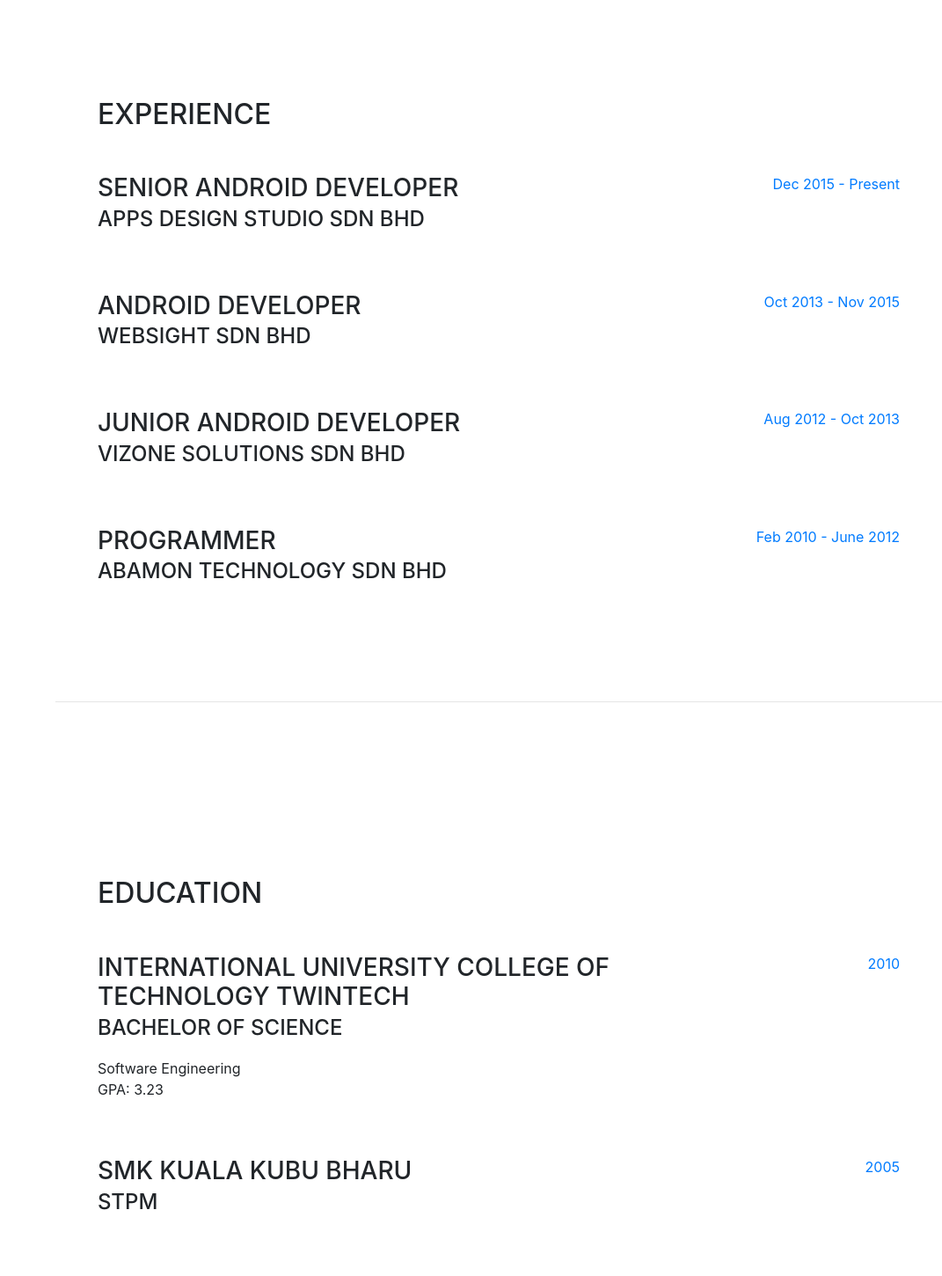
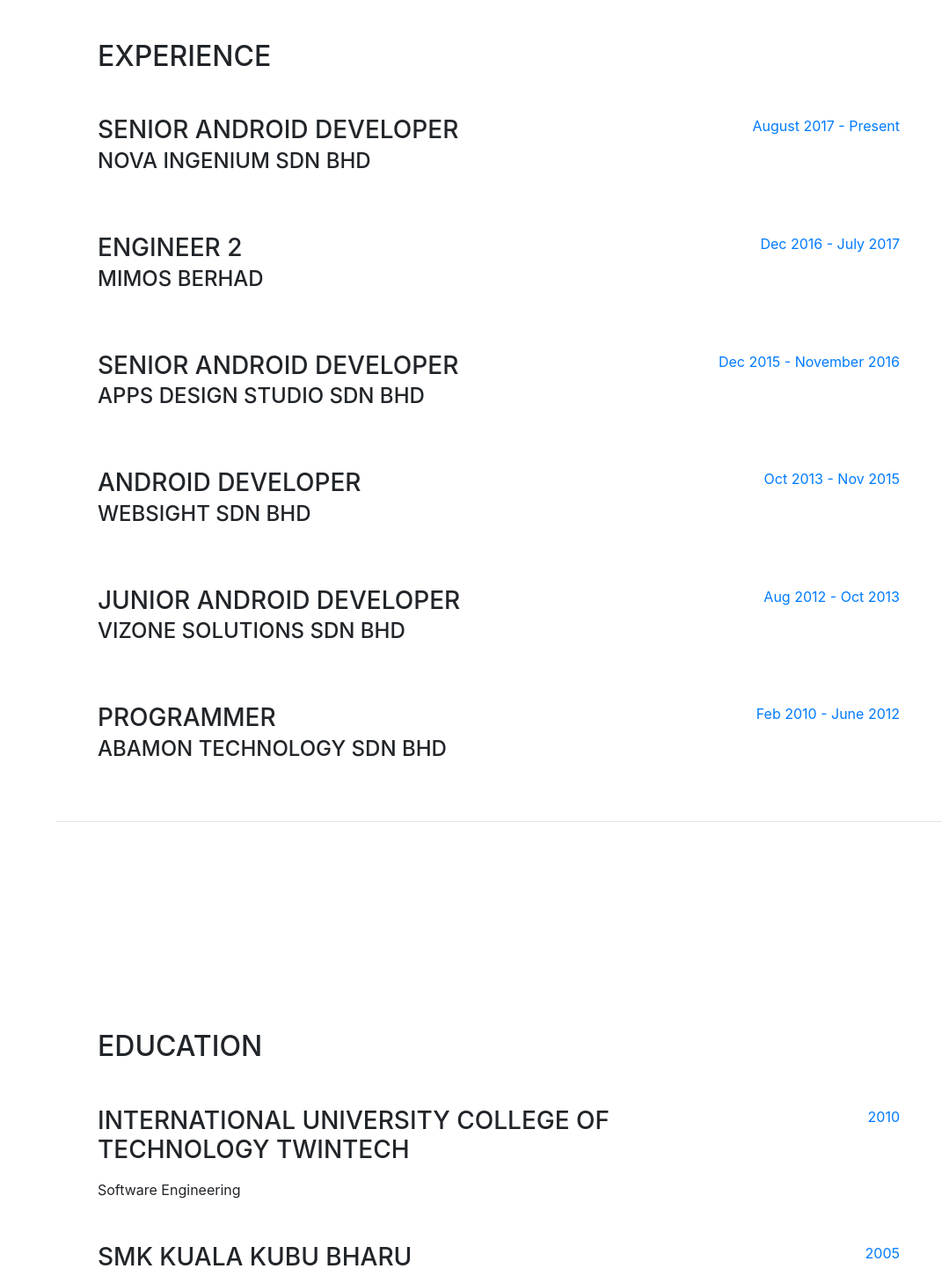
Before and after one commit to azizimusa/resume-site, a website with bundled scripts: page index.html in a window 1280 px wide. Shown: the part 804-2254 px from the top of the page at 88% size, without its empty margins (209-1280 px from the left). Built offline with nearby package versions, Linux system fonts and the light colour scheme; a web font is replaced by a local one.

Commit message:
update experience

```diff
--- a/index.html
+++ b/index.html
@@ -90,11 +90,33 @@
           <div class="resume-item d-flex flex-column flex-md-row mb-5">
             <div class="resume-content mr-auto">
               <h3 class="mb-0">Senior Android Developer</h3>
+              <div class="subheading mb-3">Nova Ingenium Sdn Bhd</div>
+
+            </div>
+            <div class="resume-date text-md-right">
+              <span class="text-primary">August 2017 - Present</span>
+            </div>
+          </div>
+
+          <div class="resume-item d-flex flex-column flex-md-row mb-5">
+            <div class="resume-content mr-auto">
+              <h3 class="mb-0">Engineer 2</h3>
+              <div class="subheading mb-3">MIMOS Berhad</div>
+
+            </div>
+            <div class="resume-date text-md-right">
+              <span class="text-primary">Dec 2016 - July 2017</span>
+            </div>
+          </div>
+
+          <div class="resume-item d-flex flex-column flex-md-row mb-5">
+            <div class="resume-content mr-auto">
+              <h3 class="mb-0">Senior Android Developer</h3>
               <div class="subheading mb-3">Apps Design Studio Sdn Bhd</div>
 
             </div>
             <div class="resume-date text-md-right">
-              <span class="text-primary">Dec 2015 - Present</span>
+              <span class="text-primary">Dec 2015 - November 2016</span>
             </div>
           </div>
 
@@ -144,9 +166,9 @@
           <div class="resume-item d-flex flex-column flex-md-row mb-5">
             <div class="resume-content mr-auto">
               <h3 class="mb-0">International University College of Technology Twintech</h3>
-              <div class="subheading mb-3">Bachelor of Science</div>
+              <div class="subheading mb-3"></div>
               <div>Software Engineering</div>
-              <p>GPA: 3.23</p>
+
             </div>
             <div class="resume-date text-md-right">
               <span class="text-primary">2010</span>
```
